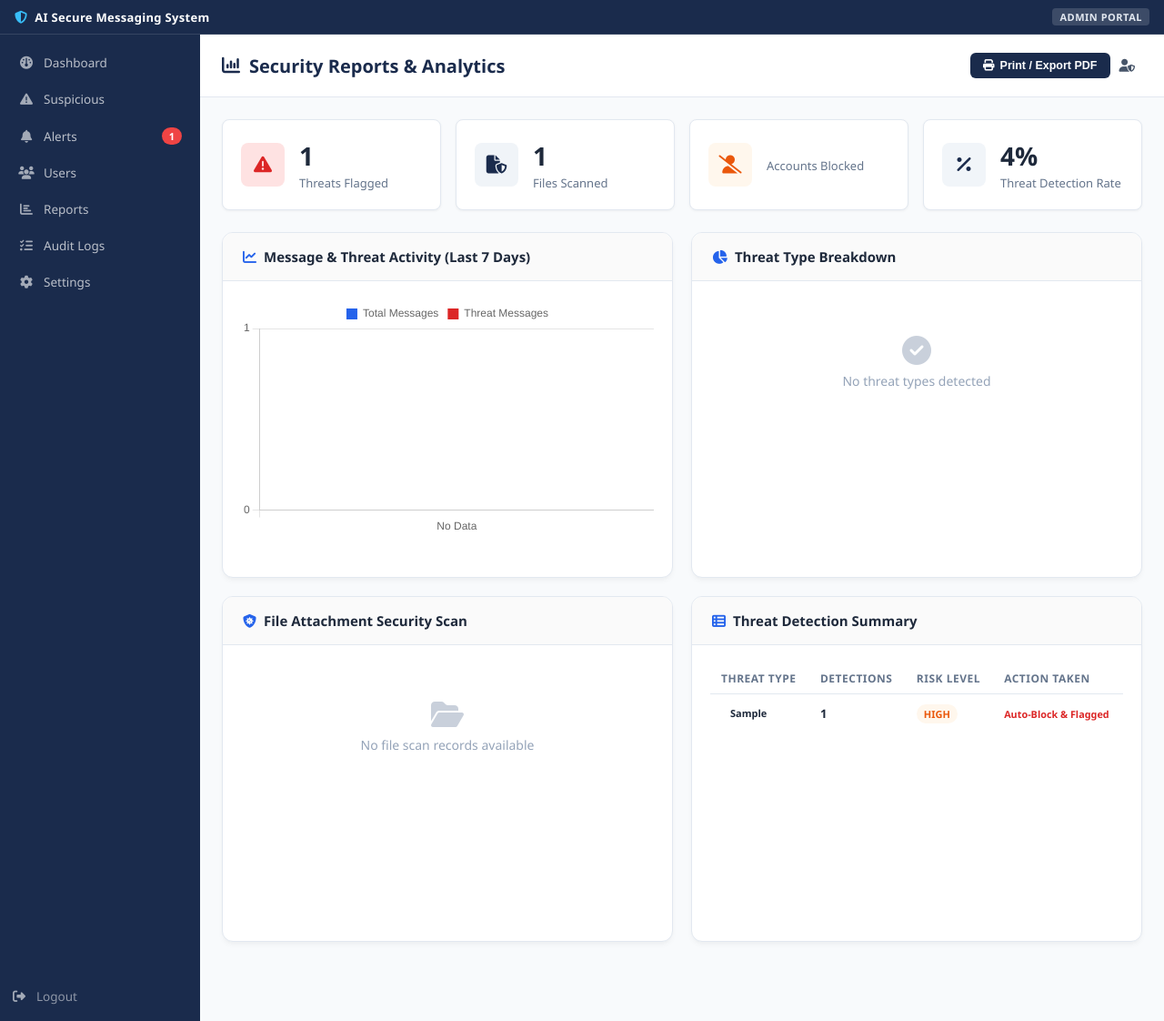
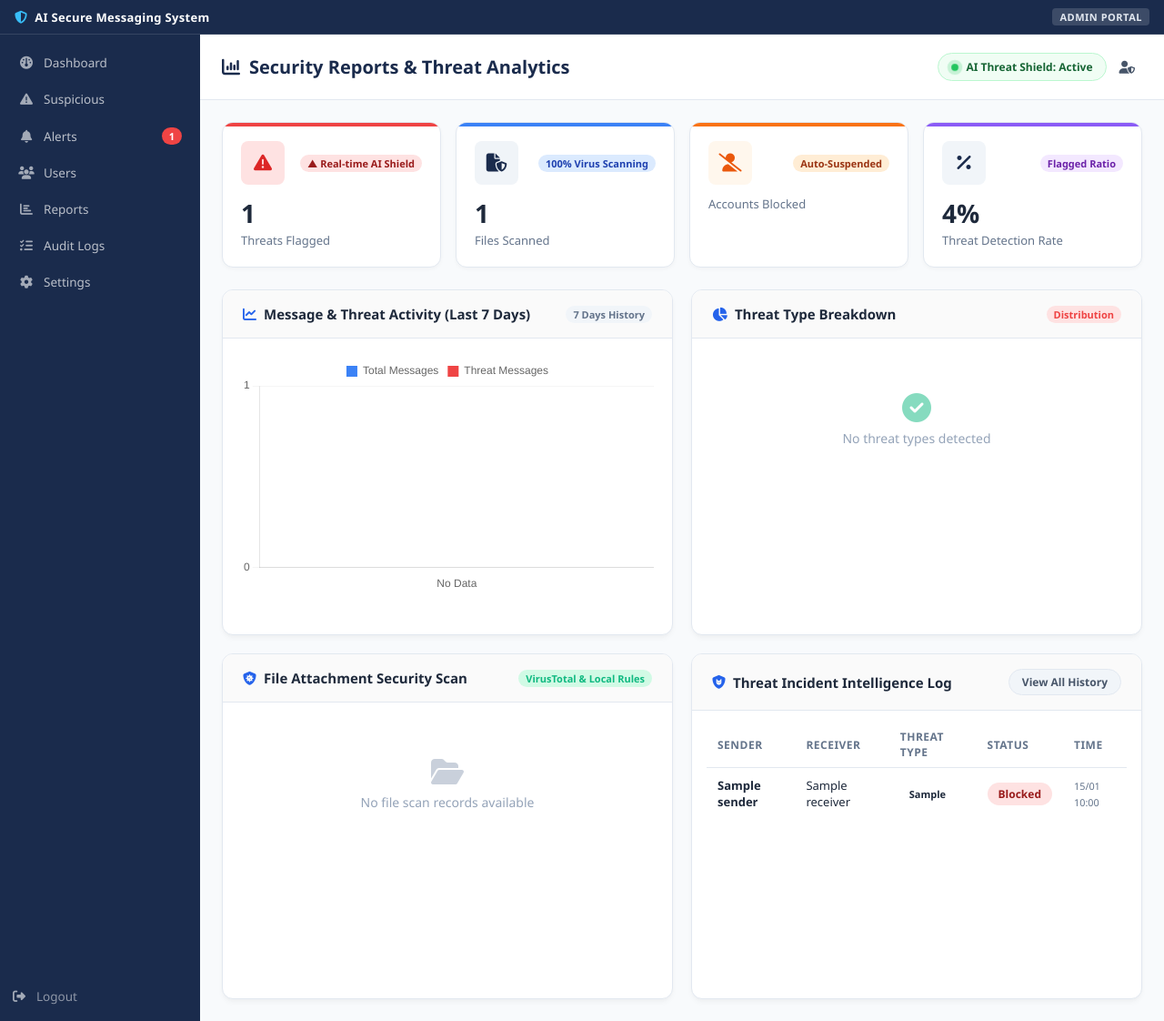
Before and after one commit to Idhaizs/AI-SECURE-MESSAGING-SYSTEM, a Flask app: template app/templates/admin/reports.html in a window 1280 px wide. Shown: the whole page at 91% size. Run offline with Flask 3, Linux system fonts and the light colour scheme; the template is opened without the code that fills it: most values are stand-ins (such as "Sample title", 1, 10 or a date in 2020).

Commit message:
Redesign Security Reports into an executive SOC Security Intelligence Dashboard

```diff
--- a/app/routes/admin.py
+++ b/app/routes/admin.py
@@ -396,6 +396,18 @@ def reports():
     total_blocked = query_db("SELECT COUNT(*) as count FROM users WHERE status = 'blocked'", one=True)['count']
     threat_rate = round((total_flagged / total_messages * 100), 1) if total_messages > 0 else 0.0
 
+    # Recent threat incidents for security intelligence log table
+    threat_incidents = query_db("""
+        SELECT m.id, m.threat_type, m.sent_at,
+               s.username as sender, s.status as sender_status,
+               COALESCE(r.username, 'System') as receiver
+        FROM messages m
+        JOIN users s ON m.sender_id = s.user_id
+        LEFT JOIN users r ON m.receiver_id = r.user_id
+        WHERE m.is_flagged = 1
+        ORDER BY m.sent_at DESC LIMIT 6
+    """)
+
     return render_template('admin/reports.html',
         daily_stats=daily_stats,
         threat_stats=list(threat_stats),
@@ -404,7 +416,8 @@ def reports():
         total_flagged=total_flagged,
         total_files=total_files,
         total_blocked=total_blocked,
-        threat_rate=threat_rate
+        threat_rate=threat_rate,
+        threat_incidents=threat_incidents
     )
 
 # ─── Audit Logs ───────────────────────────────────────────────────
--- a/app/templates/admin/reports.html
+++ b/app/templates/admin/reports.html
@@ -1,42 +1,98 @@
 {% extends 'base.html' %}
-{% block title %}Security Reports & Analytics - Admin{% endblock %}
+{% block title %}Security Reports & Analytics - Admin Portal{% endblock %}
 {% block extra_css %}
 <link rel="stylesheet" href="{{ url_for('static', filename='css/admin.css') }}">
 <style>
-.reports-header-actions {
+.security-status-pill {
     display: flex;
     align-items: center;
-    gap: 10px;
+    gap: 8px;
+    padding: 6px 14px;
+    background: #f0fdf4;
+    border: 1px solid #bbf7d0;
+    color: #166534;
+    border-radius: 20px;
+    font-size: 12px;
+    font-weight: 600;
 }
-.btn-export {
+.status-dot-green {
+    width: 8px;
+    height: 8px;
+    background: #22c55e;
+    border-radius: 50%;
+    box-shadow: 0 0 0 3px rgba(34, 197, 94, 0.2);
+    animation: pulseDot 2s infinite;
+}
+@keyframes pulseDot {
+    0% { transform: scale(0.95); box-shadow: 0 0 0 0 rgba(34, 197, 94, 0.7); }
+    70% { transform: scale(1); box-shadow: 0 0 0 6px rgba(34, 197, 94, 0); }
+    100% { transform: scale(0.95); box-shadow: 0 0 0 0 rgba(34, 197, 94, 0); }
+}
+
+.report-stat-card {
+    background: #ffffff;
+    border-radius: 12px;
+    padding: 20px;
+    border: 1px solid #e2e8f0;
+    box-shadow: 0 2px 4px rgba(0,0,0,0.03);
+    position: relative;
+    overflow: hidden;
+    transition: transform 0.15s ease, box-shadow 0.15s ease;
+}
+.report-stat-card:hover {
+    transform: translateY(-2px);
+    box-shadow: 0 8px 12px -2px rgba(0,0,0,0.06);
+}
+.report-stat-card::before {
+    content: '';
+    position: absolute;
+    top: 0; left: 0; right: 0;
+    height: 4px;
+}
+.report-stat-card.red::before { background: #ef4444; }
+.report-stat-card.blue::before { background: #3b82f6; }
+.report-stat-card.orange::before { background: #f97316; }
+.report-stat-card.purple::before { background: #8b5cf6; }
+
+.stat-header {
     display: flex;
     align-items: center;
-    gap: 6px;
-    padding: 7px 14px;
-    background: #1A2B4C;
-    color: #FFFFFF;
-    border-radius: 6px;
-    font-size: 12.5px;
+    justify-content: space-between;
+    margin-bottom: 12px;
+}
+.stat-subtext {
+    font-size: 11px;
     font-weight: 600;
-    text-decoration: none;
-    border: none;
-    cursor: pointer;
-    transition: background 0.15s ease;
+    padding: 2px 8px;
+    border-radius: 10px;
 }
-.btn-export:hover {
-    background: #253966;
-    color: #FFFFFF;
+.stat-subtext.red { background: #fee2e2; color: #991b1b; }
+.stat-subtext.blue { background: #dbeafe; color: #1e40af; }
+.stat-subtext.orange { background: #ffedd5; color: #9a3412; }
+.stat-subtext.purple { background: #f3e8ff; color: #6b21a8; }
+
+.doughnut-center-text {
+    position: absolute;
+    top: 44%;
+    left: 50%;
+    transform: translate(-50%, -50%);
+    text-align: center;
+    pointer-events: none;
 }
-.threat-risk-badge {
-    padding: 3px 8px;
-    border-radius: 12px;
+.doughnut-center-text h4 {
+    font-size: 22px;
+    font-weight: 800;
+    color: #0f172a;
+    margin: 0;
+    line-height: 1;
+}
+.doughnut-center-text p {
     font-size: 11px;
-    font-weight: 700;
+    font-weight: 600;
+    color: #64748b;
+    margin-top: 4px;
     text-transform: uppercase;
 }
-.threat-risk-badge.critical { background: #fee2e2; color: #dc2626; }
-.threat-risk-badge.high { background: #fff7ed; color: #ea580c; }
-.threat-risk-badge.medium { background: #fefce8; color: #ca8a04; }
 </style>
 {% endblock %}
 
@@ -53,11 +109,12 @@
         {% include 'admin/_sidebar.html' %}
         <div class="admin-content">
             <div class="admin-topbar">
-                <h2><i class="fas fa-chart-column"></i> Security Reports & Analytics</h2>
-                <div class="reports-header-actions">
-                    <button class="btn-export" onclick="window.print()">
-                        <i class="fas fa-print"></i> Print / Export PDF
-                    </button>
+                <h2><i class="fas fa-chart-column"></i> Security Reports & Threat Analytics</h2>
+                <div style="display: flex; align-items: center; gap: 14px;">
+                    <div class="security-status-pill">
+                        <span class="status-dot-green"></span>
+                        <span>AI Threat Shield: Active</span>
+                    </div>
                     <div class="admin-user">
                         <i class="fas fa-user-shield"></i>
                         <span>{{ session.username }}</span>
@@ -66,31 +123,43 @@
             </div>
 
             <div class="page-content">
-                <!-- Overview Stats Grid -->
+                <!-- Executive Metric Grid -->
                 <div class="stats-grid" style="padding: 0 0 24px 0;">
-                    <div class="stat-card">
-                        <div class="stat-icon red"><i class="fas fa-triangle-exclamation"></i></div>
+                    <div class="report-stat-card red">
+                        <div class="stat-header">
+                            <div class="stat-icon red"><i class="fas fa-triangle-exclamation"></i></div>
+                            <span class="stat-subtext red">▲ Real-time AI Shield</span>
+                        </div>
                         <div class="stat-info">
                             <h3>{{ total_flagged }}</h3>
                             <p>Threats Flagged</p>
                         </div>
                     </div>
-                    <div class="stat-card">
-                        <div class="stat-icon blue"><i class="fas fa-file-shield"></i></div>
+                    <div class="report-stat-card blue">
+                        <div class="stat-header">
+                            <div class="stat-icon blue"><i class="fas fa-file-shield"></i></div>
+                            <span class="stat-subtext blue">100% Virus Scanning</span>
+                        </div>
                         <div class="stat-info">
                             <h3>{{ total_files }}</h3>
                             <p>Files Scanned</p>
                         </div>
                     </div>
-                    <div class="stat-card">
-                        <div class="stat-icon orange"><i class="fas fa-user-slash"></i></div>
+                    <div class="report-stat-card orange">
+                        <div class="stat-header">
+                            <div class="stat-icon orange"><i class="fas fa-user-slash"></i></div>
+                            <span class="stat-subtext orange">Auto-Suspended</span>
+                        </div>
                         <div class="stat-info">
                             <h3>{{ total_blocked }}</h3>
                             <p>Accounts Blocked</p>
                         </div>
                     </div>
-                    <div class="stat-card">
-                        <div class="stat-icon purple"><i class="fas fa-percent"></i></div>
+                    <div class="report-stat-card purple">
+                        <div class="stat-header">
+                            <div class="stat-icon purple"><i class="fas fa-percent"></i></div>
+                            <span class="stat-subtext purple">Flagged Ratio</span>
+                        </div>
                         <div class="stat-info">
                             <h3>{{ threat_rate }}%</h3>
                             <p>Threat Detection Rate</p>
@@ -98,12 +167,13 @@
                     </div>
                 </div>
 
-                <!-- Main Reports 2x2 Grid -->
+                <!-- Main Analytics 2x2 Grid -->
                 <div class="dashboard-grid" style="padding: 0;">
-                    <!-- Message & Threat Activity Chart -->
+                    <!-- Message & Threat Activity Bar Chart -->
                     <div class="dashboard-card">
                         <div class="card-header">
                             <h3><i class="fas fa-chart-line"></i> Message & Threat Activity (Last 7 Days)</h3>
+                            <span style="font-size: 11px; font-weight: 600; color: #64748b; background: #f1f5f9; padding: 2px 8px; border-radius: 10px;">7 Days History</span>
                         </div>
                         <div class="card-body">
                             <div class="chart-wrapper" style="max-width: 100%; height: 260px;">
@@ -112,22 +182,28 @@
                         </div>
                     </div>
 
-                    <!-- Threat Type Breakdown Chart -->
+                    <!-- Threat Type Breakdown Doughnut Chart -->
                     <div class="dashboard-card">
                         <div class="card-header">
                             <h3><i class="fas fa-chart-pie"></i> Threat Type Breakdown</h3>
+                            <span style="font-size: 11px; font-weight: 600; color: #ef4444; background: #fee2e2; padding: 2px 8px; border-radius: 10px;">Distribution</span>
                         </div>
-                        <div class="card-body">
+                        <div class="card-body" style="position: relative;">
                             <div class="chart-wrapper">
                                 <canvas id="threatChart"></canvas>
+                                <div class="doughnut-center-text" id="doughnutCenter">
+                                    <h4>{{ total_flagged }}</h4>
+                                    <p>Threats</p>
+                                </div>
                             </div>
                         </div>
                     </div>
 
-                    <!-- File Scan Results Chart -->
+                    <!-- File Scan Results Pie Chart -->
                     <div class="dashboard-card">
                         <div class="card-header">
                             <h3><i class="fas fa-shield-virus"></i> File Attachment Security Scan</h3>
+                            <span style="font-size: 11px; font-weight: 600; color: #10b981; background: #d1fae5; padding: 2px 8px; border-radius: 10px;">VirusTotal & Local Rules</span>
                         </div>
                         <div class="card-body">
                             <div class="chart-wrapper">
@@ -136,45 +212,48 @@
                         </div>
                     </div>
 
-                    <!-- Threat Statistics Summary Table -->
+                    <!-- Threat Incidents Intelligence Summary Table -->
                     <div class="dashboard-card">
                         <div class="card-header">
-                            <h3><i class="fas fa-table-list"></i> Threat Detection Summary</h3>
+                            <h3><i class="fas fa-shield-cat"></i> Threat Incident Intelligence Log</h3>
+                            <a href="{{ url_for('admin.suspicious') }}" class="btn-sm">View All History</a>
                         </div>
-                        <div class="card-body">
+                        <div class="card-body" style="padding: 12px 16px;">
                             <table class="data-table">
                                 <thead>
                                     <tr>
+                                        <th>Sender</th>
+                                        <th>Receiver</th>
                                         <th>Threat Type</th>
-                                        <th>Detections</th>
-                                        <th>Risk Level</th>
-                                        <th>Action Taken</th>
+                                        <th>Status</th>
+                                        <th>Time</th>
                                     </tr>
                                 </thead>
                                 <tbody>
-                                {% for stat in threat_stats %}
+                                {% for inc in threat_incidents %}
                                 <tr>
+                                    <td><strong>{{ inc.sender }}</strong></td>
+                                    <td>{{ inc.receiver }}</td>
                                     <td>
-                                        <span class="threat-badge {{ stat.threat_type }}">
-                                            {{ stat.threat_type.replace('_',' ').title() }}
+                                        <span class="threat-badge {{ inc.threat_type }}">
+                                            {{ inc.threat_type.replace('_',' ').title() }}
                                         </span>
                                     </td>
-                                    <td><strong>{{ stat.count }}</strong></td>
                                     <td>
-                                        {% if stat.threat_type in ['malicious_file', 'suspicious_attachment'] %}
-                                        <span class="threat-risk-badge critical">CRITICAL</span>
+                                        {% if inc.sender_status == 'blocked' %}
+                                        <span class="status-badge blocked">Blocked</span>
                                         {% else %}
-                                        <span class="threat-risk-badge high">HIGH</span>
+                                        <span class="status-badge active">Active</span>
                                         {% endif %}
                                     </td>
-                                    <td><small style="color: #dc2626; font-weight: 600;">Auto-Block & Flagged</small></td>
+                                    <td><small style="color: #64748b;">{{ inc.sent_at.strftime('%d/%m %H:%M') if inc.sent_at else 'Just now' }}</small></td>
                                 </tr>
                                 {% endfor %}
-                                {% if not threat_stats %}
+                                {% if not threat_incidents %}
                                 <tr>
-                                    <td colspan="4" style="text-align:center; padding: 40px; color:#94a3b8">
-                                        <i class="fas fa-shield-check" style="font-size: 32px; display: block; margin-bottom: 8px;"></i>
-                                        No security threats recorded
+                                    <td colspan="5" style="text-align:center; padding: 40px; color:#94a3b8">
+                                        <i class="fas fa-shield-check" style="font-size: 32px; display: block; margin-bottom: 8px; color: #10b981;"></i>
+                                        No threat incidents detected
                                     </td>
                                 </tr>
                                 {% endif %}
@@ -196,7 +275,7 @@ const dailyData = {{ daily_stats | tojson }};
 const threatData = {{ threat_stats | tojson }};
 const fileData = {{ file_stats | tojson }};
 
-// Daily Activity Bar Chart
+// Daily Activity Bar Chart (Trimmed, modern bars)
 const dailyLabels = dailyData.map(d => d.date);
 new Chart(document.getElementById('dailyChart'), {
     type: 'bar',
@@ -206,14 +285,18 @@ new Chart(document.getElementById('dailyChart'), {
             {
                 label: 'Total Messages',
                 data: dailyData.map(d => d.total),
-                backgroundColor: '#2563eb',
-                borderRadius: 4
+                backgroundColor: '#3b82f6',
+                borderRadius: 6,
+                maxBarThickness: 32,
+                categoryPercentage: 0.5
             },
             {
                 label: 'Threat Messages',
                 data: dailyData.map(d => d.suspicious),
-                backgroundColor: '#dc2626',
-                borderRadius: 4
+                backgroundColor: '#ef4444',
+                borderRadius: 6,
+                maxBarThickness: 32,
+                categoryPercentage: 0.5
             }
         ]
     },
@@ -221,15 +304,16 @@ new Chart(document.getElementById('dailyChart'), {
         responsive: true,
         maintainAspectRatio: false,
         plugins: {
-            legend: { position: 'top', labels: { boxWidth: 12, font: { size: 12 } } }
+            legend: { position: 'top', labels: { boxWidth: 12, font: { size: 12, weight: '500' } } }
         },
         scales: {
-            y: { beginAtZero: true, ticks: { precision: 0 } }
+            x: { grid: { display: false } },
+            y: { beginAtZero: true, ticks: { precision: 0 }, grid: { color: 'rgba(0,0,0,0.04)' } }
         }
     }
 });
 
-// Threat Type Breakdown Doughnut Chart
+// Threat Type Breakdown Doughnut Chart with Center Text
 if (threatData.length > 0) {
     new Chart(document.getElementById('threatChart'), {
         type: 'doughnut',
@@ -237,22 +321,25 @@ if (threatData.length > 0) {
             labels: threatData.map(t => t.threat_type.replace(/_/g,' ').replace(/\b\w/g, l => l.toUpperCase())),
             datasets: [{
                 data: threatData.map(t => t.count),
-                backgroundColor: ['#ef4444','#f97316','#eab308','#3b82f6','#8b5cf6']
+                backgroundColor: ['#ef4444','#f97316','#eab308','#3b82f6','#8b5cf6'],
+                borderWidth: 2,
+                borderColor: '#ffffff'
             }]
         },
         options: {
             responsive: true,
             maintainAspectRatio: false,
-            cutout: '68%',
+            cutout: '72%',
             plugins: {
-                legend: { position: 'bottom', labels: { boxWidth: 12, padding: 12, font: { size: 11 } } }
+                legend: { position: 'bottom', labels: { boxWidth: 12, padding: 12, font: { size: 11, weight: '500' } } }
             }
         }
     });
 } else {
+    document.getElementById('doughnutCenter').style.display = 'none';
     document.getElementById('threatChart').closest('.dashboard-card').querySelector('.card-body').innerHTML = `
         <div class="empty-state" style="padding: 40px; text-align: center; color: #94a3b8;">
-            <i class="fas fa-check-circle" style="font-size: 32px; display: block; margin-bottom: 8px;"></i>
+            <i class="fas fa-check-circle" style="font-size: 32px; display: block; margin-bottom: 8px; color: #10b981;"></i>
             <p>No threat types detected</p>
         </div>
     `;
@@ -266,14 +353,16 @@ if (fileData.length > 0) {
             labels: fileData.map(f => f.scan_result ? f.scan_result.toUpperCase() : 'UNKNOWN'),
             datasets: [{
                 data: fileData.map(f => f.count),
-                backgroundColor: ['#10b981','#ef4444','#f59e0b','#6b7280']
+                backgroundColor: ['#10b981','#ef4444','#f59e0b','#6b7280'],
+                borderWidth: 2,
+                borderColor: '#ffffff'
             }]
         },
         options: {
             responsive: true,
             maintainAspectRatio: false,
             plugins: {
-                legend: { position: 'bottom', labels: { boxWidth: 12, padding: 12, font: { size: 11 } } }
+                legend: { position: 'bottom', labels: { boxWidth: 12, padding: 12, font: { size: 11, weight: '500' } } }
             }
         }
     });
```
